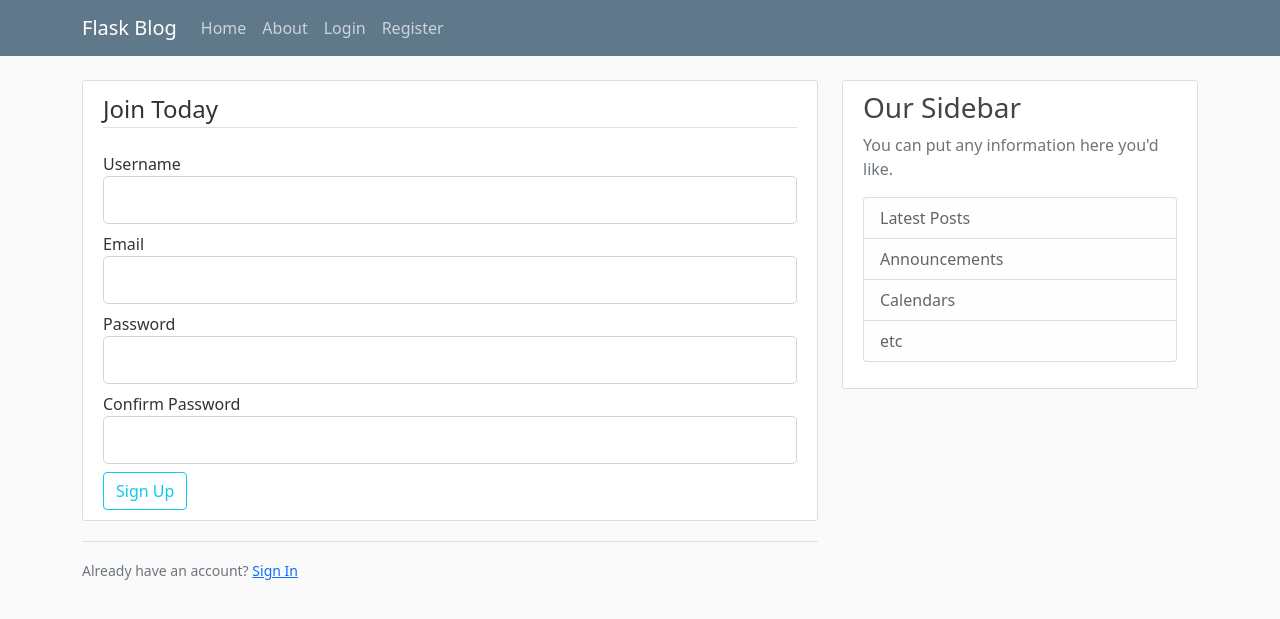
After one commit to nardove/flask_101, a Flask app: page /register in a window 1280 px wide. The commit adds this page. Shown: the top 619 px of the page. Run offline with Flask 2, Linux system fonts and the light colour scheme.

Commit message:
Added register and login functionality

```diff
--- a/flaskblog.py
+++ b/flaskblog.py
@@ -1,7 +1,9 @@
-from flask import Flask, render_template, url_for
+from flask import Flask, render_template, url_for, flash, redirect
+from forms import RegistrationForm, LoginForm
 
 
 app = Flask(__name__)
+app.config['SECRET_KEY'] = 'ccac162550f28abf4bd7d01444e56745'
 
 
 posts =[
@@ -30,5 +32,28 @@ def about():
     return render_template('about.html', title='About')
 
 
+@app.route('/register', methods=['GET', 'POST'])
+def register():
+    form = RegistrationForm()
+    if form.validate_on_submit():
+        flash(f'Account create for {form.username.data}!', 'success')
+        return redirect(url_for('home'))
+
+    return render_template('register.html', title='Register', form=form)
+
+
+@app.route('/login', methods=['GET', 'POST'])
+def login():
+    form = LoginForm()
+    if form.validate_on_submit():
+        if form.email.data == 'admin@blog.com' and form.password.data == 'password':
+            flash(f'You have been logged in!', 'success')
+            return redirect(url_for('home'))
+        else:
+            flash(f'Login unsuccessful. Please check username and password', 'danger')
+
+    return render_template('login.html', title='Login', form=form)
+
+
 if __name__ == '__main__':
     app.run(debug=True)
--- /dev/null
+++ b/forms.py
@@ -0,0 +1,19 @@
+from flask_wtf import FlaskForm
+from wtforms import StringField, PasswordField, SubmitField, BooleanField
+from wtforms.validators import DataRequired, Length, Email, EqualTo
+
+
+
+class RegistrationForm(FlaskForm):
+    username = StringField('Username', validators=[DataRequired(), Length(min=2, max=20)])
+    email = StringField('Email', validators=[DataRequired(), Email()])
+    password = PasswordField('Password', validators=[DataRequired()])
+    confirm_password = PasswordField('Confirm Password', validators=[DataRequired(), EqualTo('password')])
+    submit = SubmitField('Sign Up')
+
+
+class LoginForm(FlaskForm):
+    email = StringField('Email', validators=[DataRequired(), Email()])
+    password = PasswordField('Password', validators=[DataRequired()])
+    remember = BooleanField('Remember Me')
+    submit = SubmitField('Login')
--- a/templates/layout.html
+++ b/templates/layout.html
@@ -27,13 +27,13 @@
             </button>
             <div class="collapse navbar-collapse" id="navbarToggle">
             <div class="navbar-nav mr-auto">
-                <a class="nav-item nav-link" href="/">Home</a>
-                <a class="nav-item nav-link" href="/about">About</a>
+                <a class="nav-item nav-link" href="{{ url_for('home') }}">Home</a>
+                <a class="nav-item nav-link" href="{{ url_for('about') }}">About</a>
             </div>
             <!-- Navbar Right Side -->
             <div class="navbar-nav">
-                <a class="nav-item nav-link" href="/login">Login</a>
-                <a class="nav-item nav-link" href="/register">Register</a>
+                <a class="nav-item nav-link" href="{{ url_for('login') }}">Login</a>
+                <a class="nav-item nav-link" href="{{ url_for('register') }}">Register</a>
             </div>
             </div>
         </div>
@@ -44,6 +44,15 @@
     <main role="main" class="container">
         <div class="row">
             <div class="col-md-8">
+            {% with messages = get_flashed_messages(with_categories=true) %}
+                {% if messages %}
+                    {% for category, message in messages %}
+                        <div class="alert alert-{{ category }}">
+                            {{ message }}
+                        </div>
+                    {% endfor %}
+                {% endif %}
+            {% endwith %}
             {% block content %}{% endblock %}
             </div>
             <div class="col-md-4">
--- /dev/null
+++ b/templates/register.html
@@ -0,0 +1,72 @@
+{% extends 'layout.html' %}
+{% block content %}
+    <div class="content-section">
+        <form action="" method="post">
+            {{ form.hidden_tag() }}
+            <fieldset class="form-group">
+                <legend class='border-bottom mb-4'>Join Today</legend>
+                <div class="form-group">
+                    {{ form.username.label(class='form-control-label') }}
+
+                    {% if form.username.errors %}
+                        {{ form.username(class='form-control from-control-lg is-invalid') }}
+                        <div class="invalid-feedback">
+                            {% for error in form.username.errors %}
+                                <span>{{ error }}</span>
+                            {% endfor %}
+                        </div>
+                    {% else %}
+                        {{ form.username(class='form-control form-control-lg mb-2') }}
+                    {% endif %}
+                </div>
+                <div class="form-group">
+                    {{ form.email.label(class='form-control-label') }}
+                    {% if form.email.errors %}
+                        {{ form.email(class='form-control from-control-lg is-invalid') }}
+                        <div class="invalid-feedback">
+                            {% for error in form.email.errors %}
+                                <span>{{ error }}</span>
+                            {% endfor %}
+                        </div>
+                    {% else %}
+                        {{ form.email(class='form-control form-control-lg mb-2') }}
+                    {% endif %}
+                </div>
+                <div class="form-group">
+                    {{ form.password.label(class='form-control-label') }}
+                    {% if form.password.errors %}
+                        {{ form.password(class='form-control from-control-lg is-invalid') }}
+                        <div class="invalid-feedback">
+                            {% for error in form.password.errors %}
+                                <span>{{ error }}</span>
+                            {% endfor %}
+                        </div>
+                    {% else %}
+                        {{ form.password(class='form-control form-control-lg mb-2') }}
+                    {% endif %}
+                </div>
+                <div class="form-group">
+                    {{ form.confirm_password.label(class='form-control-label') }}
+                    {% if form.confirm_password.errors %}
+                        {{ form.confirm_password(class='form-control from-control-lg is-invalid') }}
+                        <div class="invalid-feedback">
+                            {% for error in form.confirm_password.errors %}
+                                <span>{{ error }}</span>
+                            {% endfor %}
+                        </div>
+                    {% else %}
+                        {{ form.confirm_password(class='form-control form-control-lg mb-2') }}
+                    {% endif %}
+                </div>
+            </fieldset>
+            <div class="form-group">
+                {{ form.submit(class='btn btn-outline-info') }}
+            </div>
+        </form>
+    </div>
+    <div class="border-top pt-3">
+        <small class="text-muted">
+            Already have an account? <a href="{{ url_for('login') }}" class="ml-2">Sign In</a>
+        </small>
+    </div>
+{% endblock content %}
```
Also changed, not shown: templates/login.html (added, +52 -0 lines).
